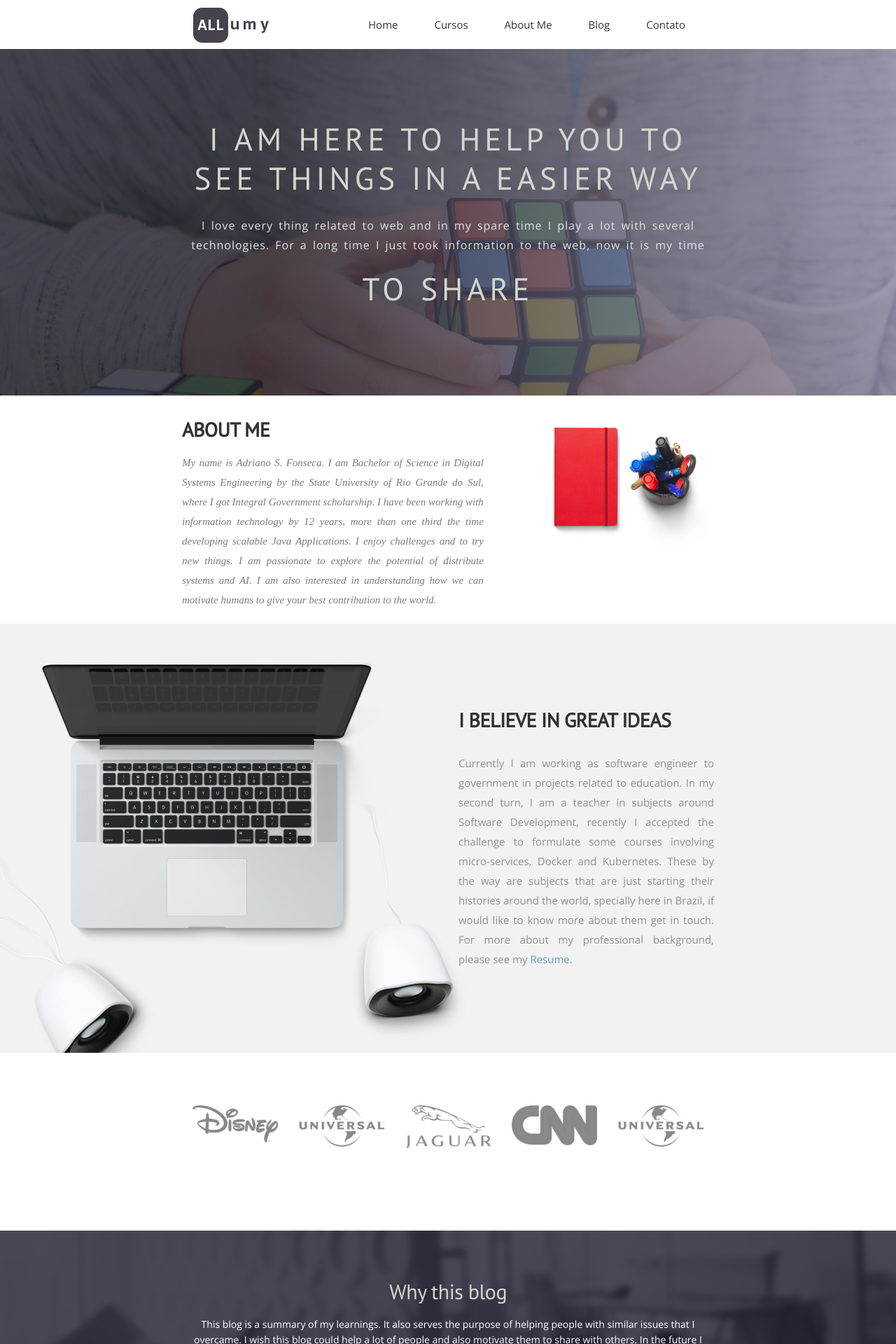
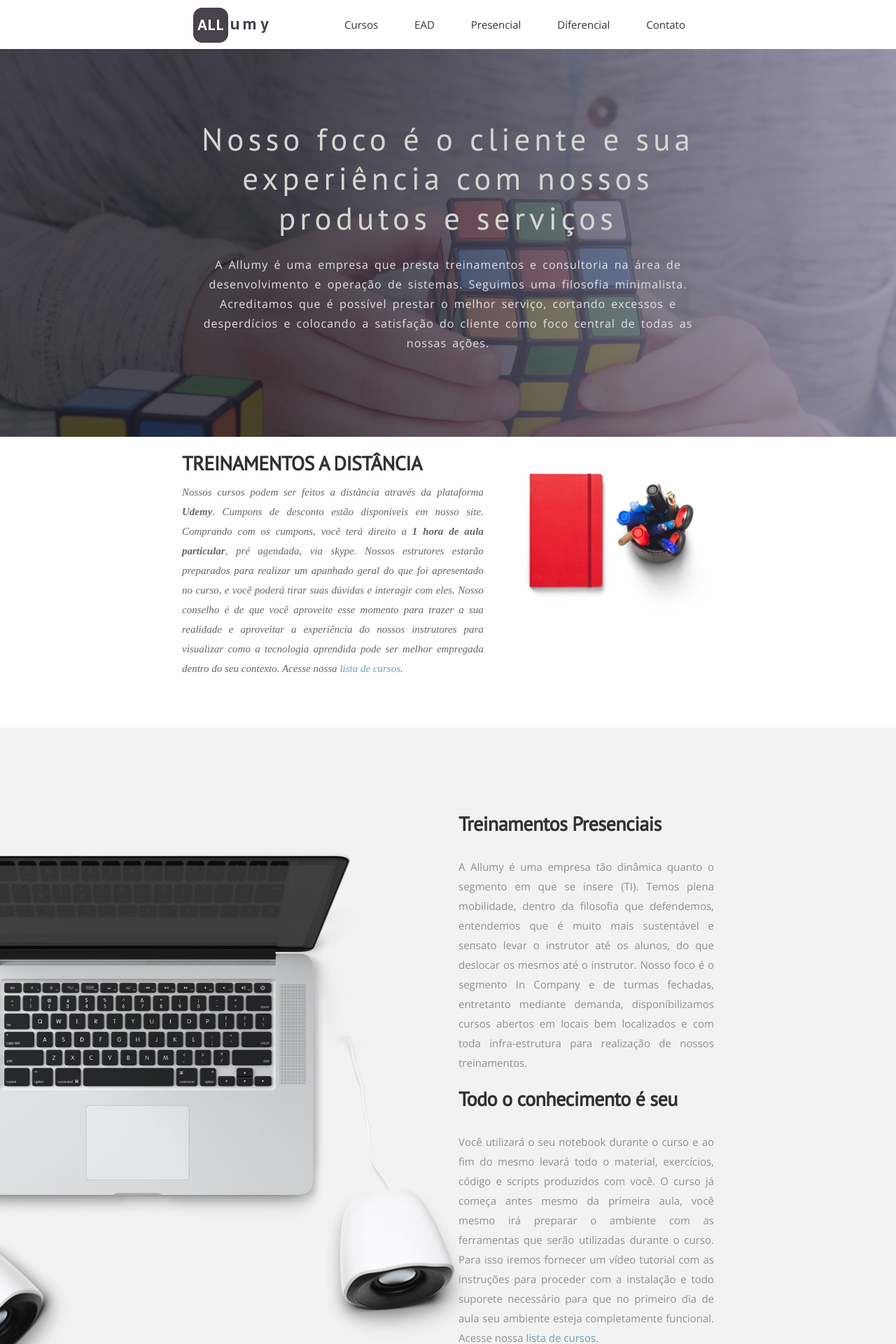
Before and after one commit to adriano-fonseca/adriano-fonseca.github.io, a Jekyll site: the page built from index.html, in a window 1280 px wide. Shown: the top 1920 px of the page at 70% size. Built offline with Jekyll 4.4.1, drawn with Linux system fonts in a browser that asks for light colours; nearby versions of some CDN libraries; some web fonts are replaced; a script that is not in the unit is left out; the list of posts is cut into pages by our own code; some of the changed text lies outside the part shown.

Commit message:
refatorando página principal.

```diff
--- a/_includes/header.html
+++ b/_includes/header.html
@@ -22,11 +22,13 @@
             <!-- collect the nav links, forms, and other content for toggling -->
             <div class="collapse navbar-collapse" id="bs-example-navbar-collapse-1">
               <ul class="nav navbar-nav navbar-right">
-                <li><a href="{{ site.baseurl }}/">Home</a></li>
                 <li><a href="{{ site.baseurl }}/cursos">Cursos</a></li>
-                <li><a href="{{ site.baseurl }}/#intro">About Me</a>
-                <li><a href="{{ site.baseurl }}/blog/category/">Blog</a></li>
+                <li><a href="{{ site.baseurl }}/#ead">EAD</a>
+                <li><a href="{{ site.baseurl }}/#feature">Presencial</a>
+                <li><a href="{{ site.baseurl }}/#call-to-action">Diferencial</a>
                 <li><a href="{{ site.baseurl }}/contact">Contato</a></li>
+                <!--
+                <li><a href="{{ site.baseurl }}/blog/category/">Blog</a></li> -->
               </ul>
             </div><!-- /.navbar-collapse -->
           </div><!-- /.container-fluid -->
--- a/_includes/instrutores/adriano.html
+++ b/_includes/instrutores/adriano.html
@@ -1,5 +1,5 @@
  <div class="row">
-  <div class="col-xs-12 col-sm-12 col-md-3" style="text-align: center;">
+  <div class="col-xs-10 col-sm-10 col-md-3" style="text-align: center;">
     <img src="../img/adriano.jpg" width="300px;">
     <div class="text-center margin-top-sm">
       <p>Adriano S. Fonseca</p>
--- a/css/airspace.css
+++ b/css/airspace.css
@@ -252,7 +252,7 @@
 /*--
 	Feature Start
 --*/
-#feature {
+#presenciais {
   background: url("../img/featue-bg.jpg");
   background-position: 50% 94px;
   width: 100%;
@@ -274,16 +274,16 @@
   backface-visibility: hidden;
   padding: 100px 0;
 }
-#feature h2 {
+#presenciais h2 {
   font-size: 28px;
   font-weight: 600;
   margin-bottom: 30px;
 }
-#feature p {
+#presenciais p {
   color: #8d8f92;
   margin-bottom: 20px;
 }
-#feature .btn-view-works {
+#presenciais .btn-view-works {
   background: #655E7A;
   color: #fff;
   padding: 10px 20px;
@@ -510,7 +510,6 @@
   letter-spacing: 6px;
   padding-bottom: 15px;
   margin-top: 0;
-  text-transform: capitalize;
 }
 #global-header .block p {
   font-size: 16px;
--- a/index.html
+++ b/index.html
@@ -10,31 +10,37 @@
     <div class="row">
       <div class="col-md-12">
         <div class="block">
-          <h1 class="animated fadeInUp">I AM HERE TO HELP YOU TO SEE THINGS IN A EASIER WAY</h1>
-          <p class="animated fadeInUp">I love every thing related to web and in my spare time I play a lot with several technologies.
-          For a long time I just took information to the web, now it is my time</p>
-          <h1>TO SHARE</h1>
+          <h1 class="animated fadeInUp">Nosso foco é o cliente e sua experiência com nossos produtos e serviços</h1>
+          <p class="animated fadeInUp">A Allumy é uma empresa que presta treinamentos e consultoria na área de desenvolvimento e operação de sistemas.
+            Seguimos uma filosofia minimalista. Acreditamos que é possível prestar o melhor serviço, cortando excessos e desperdícios e colocando a
+            satisfação do cliente como foco central de todas as nossas ações.
+          </p>
         </div>
       </div>
     </div>
   </div>
 </section>
 
-<!-- Wrapper Start -->
-<section id="intro">
+<!-- Wrapper Start <div class="col-md-6 col-md-offset-6"> -->
+<section id="ead">
   <div class="container">
     <div class="row">
+
     <div class="col-md-7 col-sm-12">
-        <div class="block">
       <div class="section-title">
-            <h2>About Me</h2>
+        <h2>Treinamentos a Distância</h2>
         <p style="text-align: justify;">
-            My name is Adriano S. Fonseca. I am Bachelor of Science in Digital Systems Engineering by the State University of Rio Grande do Sul, where I got Integral Government scholarship. I have been working with information technology by 12 years, more than one third the time developing scalable Java Applications.
-I enjoy challenges and to try new things. I am passionate to explore the potential of distribute systems and AI. I am also interested in understanding how we can motivate humans to give your best contribution to the world.
+        Nossos cursos podem ser feitos a distância através da plataforma <b>Udemy</b>.
+        Cumpons de desconto estão disponíveis em nosso site. Comprando com os cumpons, você terá direito a <b>1 hora de aula particular</b>, pré agendada, via skype.
+        Nossos estrutores estarão preparados para realizar um apanhado geral do que foi apresentado no curso, e você poderá tirar suas dúvidas e interagir
+        com eles. Nosso conselho é de que você aproveite esse momento para trazer a sua realidade e aproveitar a experiência do nossos instrutores
+        para visualizar como a tecnologia aprendida pode ser melhor empregada dentro do seu contexto.
+
+        Acesse nossa <a href="{{ site.baseurl }}/cursos">lista de cursos</a>.
         </p>
       </div>
     </div>
-      </div><!-- .col-md-7 close -->
+
       <div class="col-md-5 col-sm-12">
         <div class="block">
           <img src="img/wrapper-img.png" alt="Img">
@@ -44,15 +50,27 @@
   </div>
 </section>
 
-<section id="feature">
+<section id="presenciais">
 <div class="container">
   <div class="row">
     <div class="col-md-6 col-md-offset-6">
-      <h2>I BELIEVE IN GREAT IDEAS</h2>
-      <p style="text-align: justify;">Currently I am working as software engineer to government in projects related to education. In my second turn, I am a teacher in subjects around Software Development,
-      recently I accepted the challenge to formulate some courses involving micro-services, Docker and Kubernetes. These by the way are subjects that are just starting their
-      histories around the world, specially here in Brazil, if would like to know more about them get in touch.
-      For more about my professional background, please see my <a href="{{ site.baseurl }}/me">Resume</a>.</p>
+       <h2>Treinamentos Presenciais</h2>
+            <p style="text-align: justify;">
+
+            A Allumy é uma empresa tão dinâmica quanto o segmento em que se insere (TI). Temos plena mobilidade, dentro da filosofia que defendemos,
+            entendemos que é muito mais sustentável e sensato levar o instrutor até os alunos, do que deslocar os mesmos até o instrutor.
+            Nosso foco é o segmento In Company e de turmas fechadas, entretanto mediante demanda, disponíbilizamos cursos abertos em locais bem localizados
+            e com toda infra-estrutura para realização de nossos treinamentos.
+
+
+        <h2>Todo o conhecimento é seu</h2>
+        <p style="text-align: justify;">
+        Você utilizará o seu notebook durante o curso e ao fim do mesmo levará todo o material, exercícios, código e scripts produzidos com você.
+        O curso já começa antes mesmo da primeira aula, você mesmo irá preparar o ambiente com as ferramentas que serão utilizadas durante o curso.
+        Para isso iremos fornecer um vídeo tutorial com as instruções para proceder com a instalação e todo suporete necessário para que no primeiro
+        dia de aula seu ambiente esteja completamente funcional.  Acesse nossa <a href="{{ site.baseurl }}/cursos">lista de cursos</a>.
+        </p>
+
      </div>
     </div>
   </div>
@@ -183,11 +201,14 @@
     <div class="row">
       <div class="col-md-12">
         <div class="block">
-          <h2>Why this blog</h2>
+          <h2>Nosso Diferencial</h2>
           <p>
-          This blog is a summary of my learnings. It also serves the purpose of helping people with similar issues that I overcame.
-          I wish this blog could help a lot of people and also motivate them to share with others. In the future I would like to look this blog and see
-          how much I have grown and how many people I have touched virtually. I invite you to grow and make progress with me.
+          Todos os nossos estrutores possuem conhecimento teoríco e prático das tecnologias que ministram e mais do que ensinar conceitos, trarão suas vivência
+          prática com as tecnologias abordadas durante o treinamento. Nosso foco está no cliente e na qualidade dos nossos produtos. Comprando nossos cursos,
+          nossos clientes tem a certeza que estarão recebendo o conteúdo mais relevante sobre o tecnologia apresentada.
+          Seguindo nossa cultura minimalista um dos grandes desafios é maximizar o seu tempo, sempre buscamos uma didática que lhe permita absorver o máximo de
+          conhecimento no menor tempo, focanddo a maior parte do treinamento no que é mais útilizado da tecnologia em questão.
+
           </p>
         </div>
       </div>
@@ -198,47 +219,12 @@
   <div class="container">
     <div class="row">
       <div class="section-title text-center">
-        <h2>Fun Facts About Us</h2>
-        <p>Far far away, behind the word mountains, far from the countries Vokalia and Consonantia, there live the blind texts. Separated they live in Bookmarksgrove right at the coast of the Semantics</p>
+        <h2>Alguns depoimentos dos nossos alunos</h2>
+        <p>É o reconhecimento de vocês que nos leva a fazer mais e melhorar.</p>
       </div>
     </div>
     <div class="row">
-      <div class="col-md-6">
-        <div class="block">
-          <ul class="counter-box clearfix">
-            <li>
-              <div class="block">
-                <i class="ion-ios-chatboxes-outline"></i>
-                <h4 class="counter">20000</h4>
-                <span>Cups Of Coffee</span>
-              </div>
-            </li>
-            <li>
-              <div class="block">
-                <i class="ion-ios-glasses-outline"></i>
-                <h4 class="counter">20000</h4>
-                <span>Cups Of Coffee</span>
-              </div>
-            </li>
-            <li>
-              <div class="block">
-                <i class="ion-ios-compose-outline"></i>
-                <h4 class="counter">20000</h4>
-                <span>Cups Of Coffee</span>
-              </div>
-            </li>
-            <li>
-              <div class="block">
-                <i class="ion-ios-timer-outline"></i>
-                <h4 class="counter">20000</h4>
-                <span>Cups Of Coffee</span>
-              </div>
-            </li>
-
-          </ul>
-        </div>
-      </div>
-      <div class="col-md-6">
+      <div class="col-md-12">
         <div class="testimonial-carousel">
           <div id="testimonial-slider" class="owl-carousel">
             <div>
```
Also changed, not shown: cursos.html (+7 -2 lines). Lines whose indentation alone changed are shown as unchanged.
